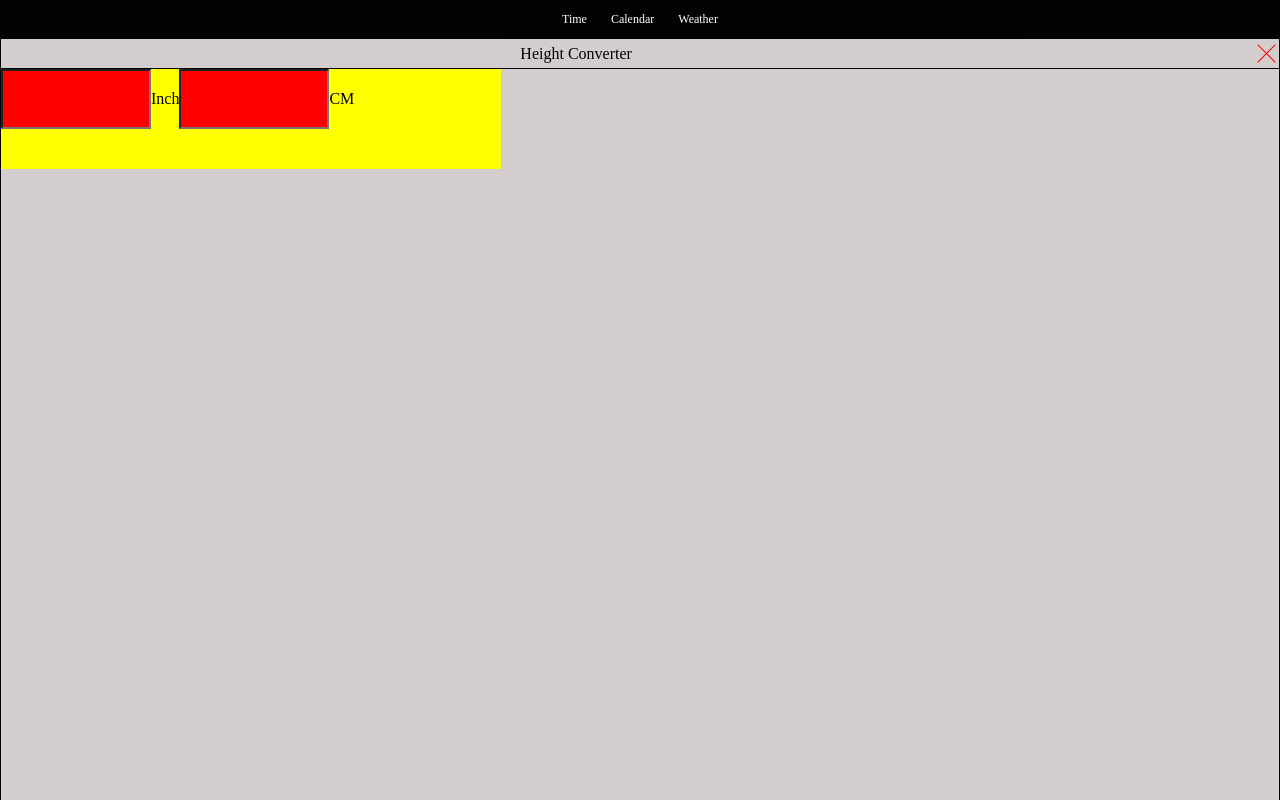
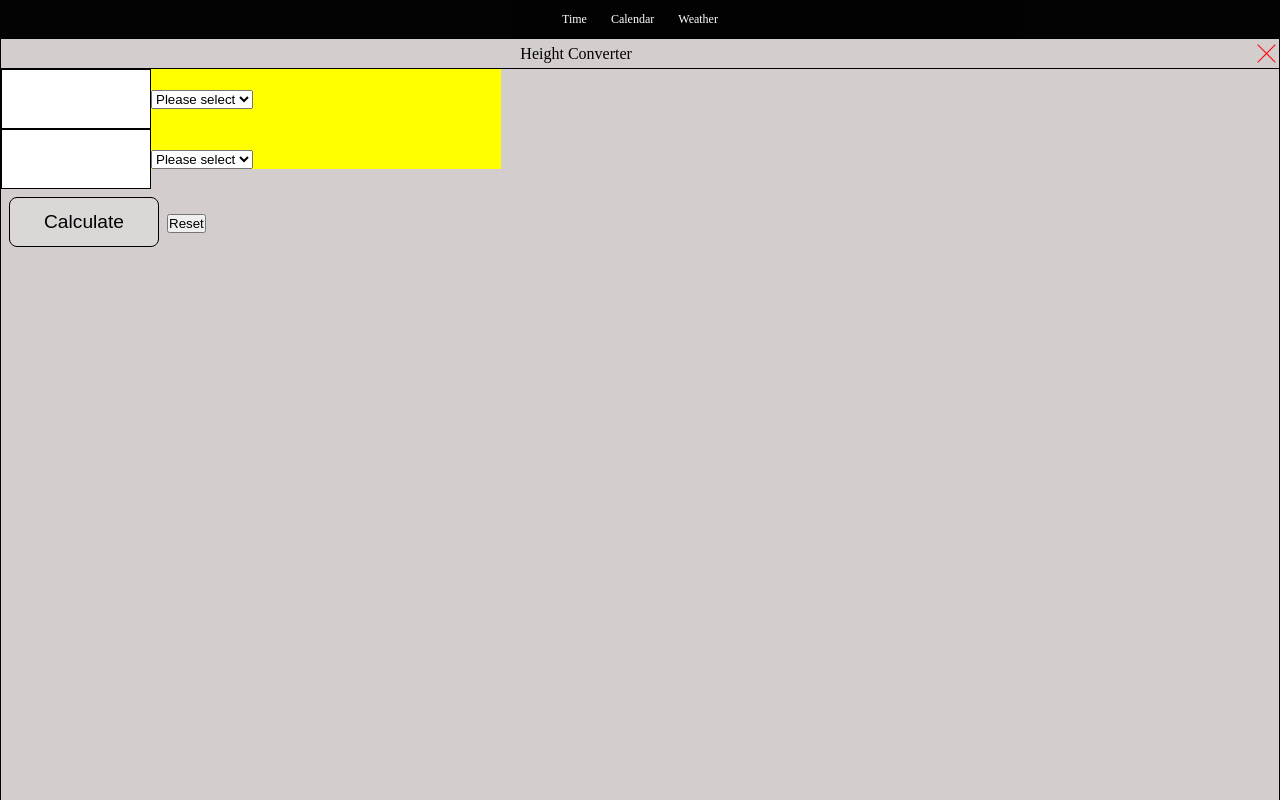
Before and after one commit to ShahabuddinAnsari/date-time-app, a React (Create React App) app: page / in a window 1280 px wide. Both pictures are taken after a click on the link "Height Converter". Built offline with nearby package versions, Linux system fonts and the light colour scheme.

Commit message:
added constant file

```diff
--- a/src/App.css
+++ b/src/App.css
@@ -346,7 +346,25 @@
 }
 
 .heightConverterMain input {
-  background-color: red;
+  background-color: white;
   height: 60px;
   width: 150px;
+  border: 1px solid black;
 }
+
+.resultBtn {
+  /* background-color: red; */
+  width: 150px;
+  height: 50px;
+  color: black;
+  font-size: larger;
+  margin: 8px;
+  border: 1px solid black;
+  border-radius: 8px;
+  cursor: pointer;
+}
+
+.resultBtn:hover,
+.resultBtn:active {
+  /* background-color: rgba(255, 0, 0, 0.493); */
+}
--- a/src/component/calculator/unitConverter/HeightConverter.js
+++ b/src/component/calculator/unitConverter/HeightConverter.js
@@ -1,17 +1,67 @@
-import React from 'react';
+import React,{ useState } from 'react';
 
 export const HeightConverter = () => {
+
+    const [inputValue, setInputValue] = useState(0);
+    const [result, setResult] = useState(0);
+
+    const [inputType, setInputType] = useState(null);
+    const [outputType, setOutputType] = useState(null);
+
+    const onClick = () => {
+
+
+    }
+
+    const onChange = (input) => {
+        const inputValue =  input.target.value;
+        setInputValue(inputValue);
+    }
+
+    const reset = () => {
+        setInputValue(0);
+        setResult(0);
+        setInputType('');
+        setOutputType('');
+    }
+
+    const onChangeSource = (event) => {
+        setInputType(event.target.value);
+    }
+
+    const onChangeTarget = (event) => {
+        setOutputType(event.target.value);
+    }
+
+    console.log('selectedInputTYpe : ', inputType);
+    console.log('selectedoutputTYpe : ', outputType);
+
     return (
         <div className='heightConverterMain'>
-            <label>
-                <input type="number" />
-                Inch
-            </label>
-            <label>
-                <input type="number" />
-                CM
-            </label>
-
+            <div>
+                <input type="text" name="centimeter" value={inputValue ? inputValue : ''} onChange={onChange} />
+                <select value={inputType} onChange={onChangeSource}>
+                    <option value="">Please select</option>
+                    <option value="millimeter" >Millimeter</option>
+                    <option value="centimeter">Centimeter</option>
+                    <option value="meter">Meter</option>
+                    <option value="inch">Inch</option>
+                    <option value="foot">Foot</option>
+                </select>
+            </div>
+            <div>
+                <input type="text" value={result? result : ''} onChange={() =>{}}/>
+                <select value={outputType} onChange={onChangeTarget}>
+                    <option value="">Please select</option>
+                    <option value="millimeter">Millimeter</option>
+                    <option value="centimeter">Centimeter</option>
+                    <option value="meter">Meter</option>
+                    <option value="inch">Inch</option>
+                    <option value="foot">Foot</option>
+                </select>
+            </div>
+            <button className='resultBtn' disabled={!inputType || !outputType} onClick={() => onClick()}>Calculate</button>
+            <button onClick={reset}>Reset</button>
         </div>
     );
 }
```
Also changed, not shown: src/component/constants/UnitConverterFormula.js (added, +7 -0 lines).
